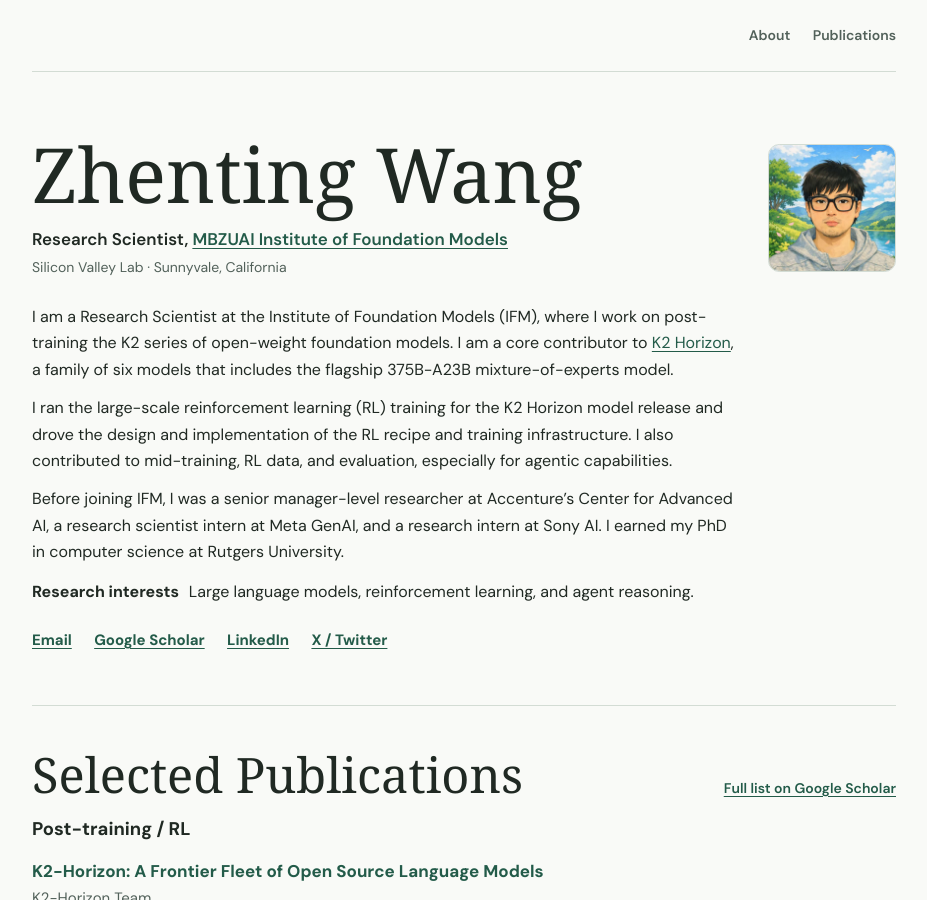
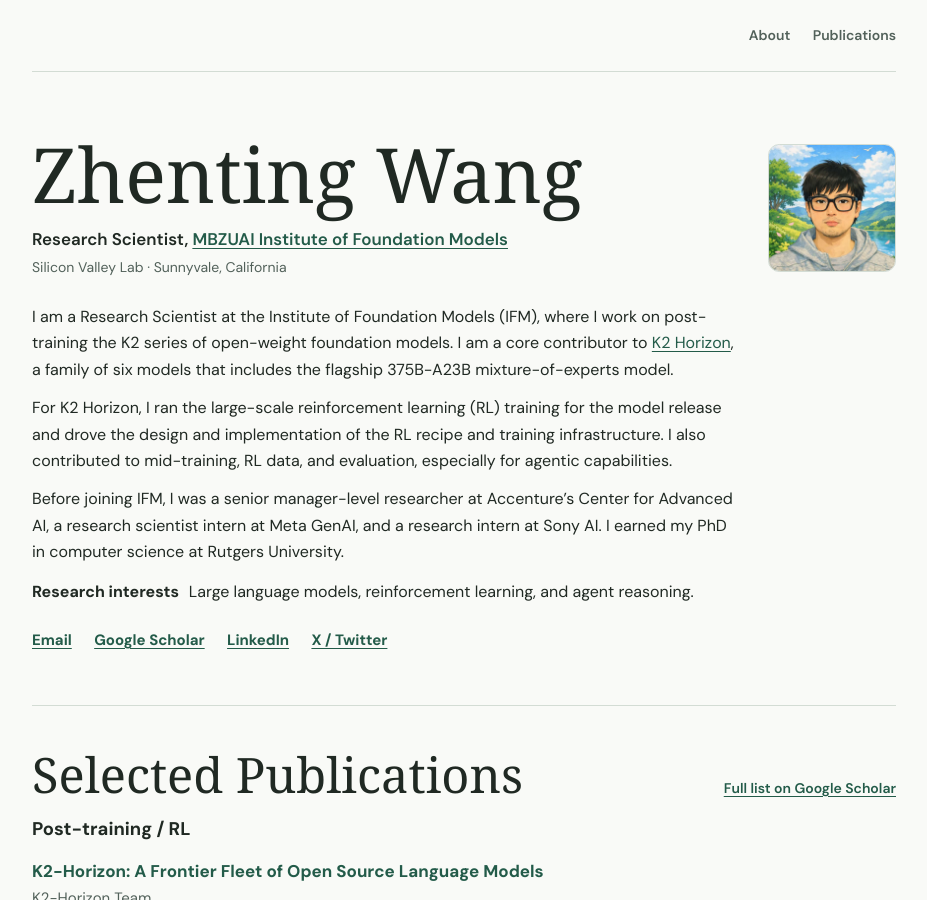
Before and after one commit to ZhentingWang/zhentingwang.github.io, a Jekyll site: the page built from _pages/about.md, in a window 1280 px wide and 900 px high. Shown: the whole window, without its empty margins (176-1103 px from the left). Built offline with Jekyll 4.4.1, drawn with Linux system fonts in a browser that asks for light colours; some web fonts are replaced.

Commit message:
Keep requested K2 Horizon opening

```diff
--- a/_pages/about.md
+++ b/_pages/about.md
@@ -20,7 +20,7 @@ redirect_from:
 
   <div class="hero-bio">
     <p>I am a Research Scientist at the Institute of Foundation Models (IFM), where I work on post-training the K2 series of open-weight foundation models. I am a core contributor to <a href="https://ifm.ai/k2/">K2 Horizon</a>, a family of six models that includes the flagship 375B-A23B mixture-of-experts model.</p>
-    <p>I ran the large-scale reinforcement learning (RL) training for the K2 Horizon model release and drove the design and implementation of the RL recipe and training infrastructure. I also contributed to mid-training, RL data, and evaluation, especially for agentic capabilities.</p>
+    <p>For K2 Horizon, I ran the large-scale reinforcement learning (RL) training for the model release and drove the design and implementation of the RL recipe and training infrastructure. I also contributed to mid-training, RL data, and evaluation, especially for agentic capabilities.</p>
     <p>Before joining IFM, I was a senior manager-level researcher at Accenture’s Center for Advanced AI, a research scientist intern at Meta GenAI, and a research intern at Sony AI. I earned my PhD in computer science at Rutgers University.</p>
   </div>
   <p class="research-interests"><strong>Research interests</strong> Large language models, reinforcement learning, and agent reasoning.</p>
```
